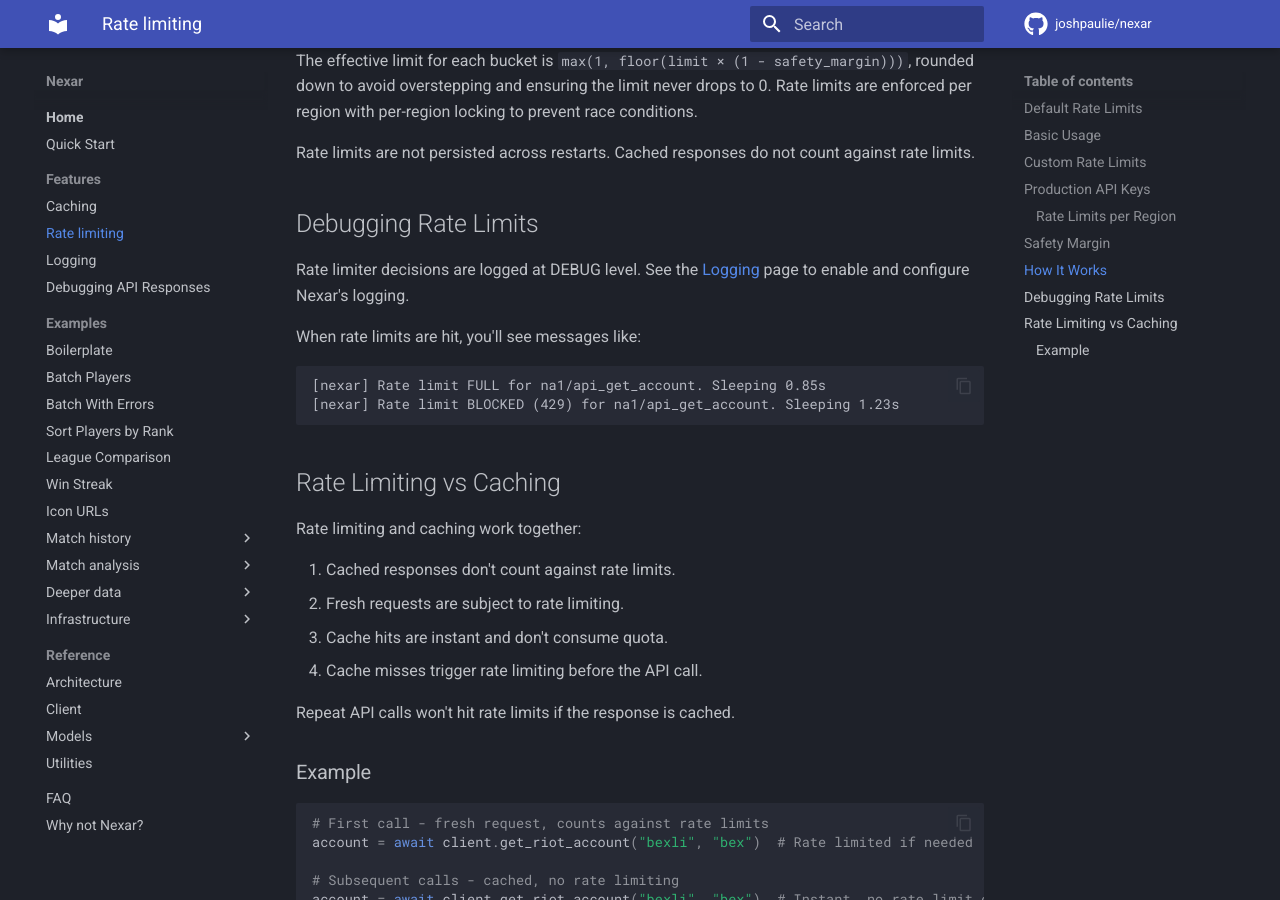
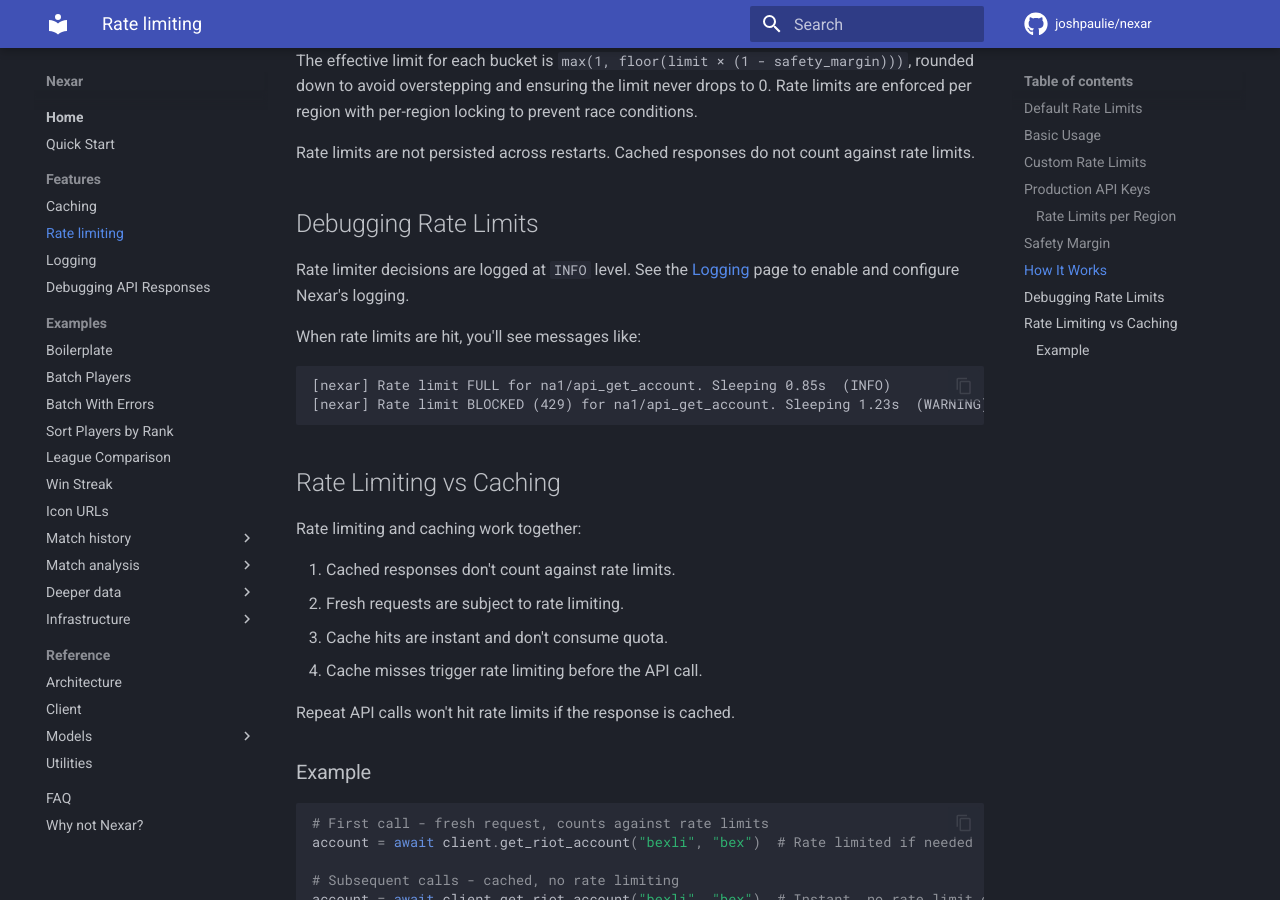
Before and after one commit to JoshPaulie/nexar, an MkDocs documentation site: the page built from docs/client-features/rate-limiting.md, in a window 1280 px wide and 900 px high, scrolled down 2040 px. Built offline with MkDocs 1.6.1 and Material for MkDocs 9.7.7, drawn with Linux system fonts in a browser that asks for light colours; comment, search, counter and statistics services are not loaded.

Commit message:
docs: add log levels to rate-limiting debug messages

````diff
--- a/docs/client-features/rate-limiting.md
+++ b/docs/client-features/rate-limiting.md
@@ -82,13 +82,13 @@
 
 ## Debugging Rate Limits
 
-Rate limiter decisions are logged at DEBUG level. See the [Logging](./logging.md) page to enable and configure Nexar's logging.
+Rate limiter decisions are logged at `INFO` level. See the [Logging](./logging.md) page to enable and configure Nexar's logging.
 
 When rate limits are hit, you'll see messages like:
 
 ```
-[nexar] Rate limit FULL for na1/api_get_account. Sleeping 0.85s
-[nexar] Rate limit BLOCKED (429) for na1/api_get_account. Sleeping 1.23s
+[nexar] Rate limit FULL for na1/api_get_account. Sleeping 0.85s  (INFO)
+[nexar] Rate limit BLOCKED (429) for na1/api_get_account. Sleeping 1.23s  (WARNING)
 ```
 
 ## Rate Limiting vs Caching
````
